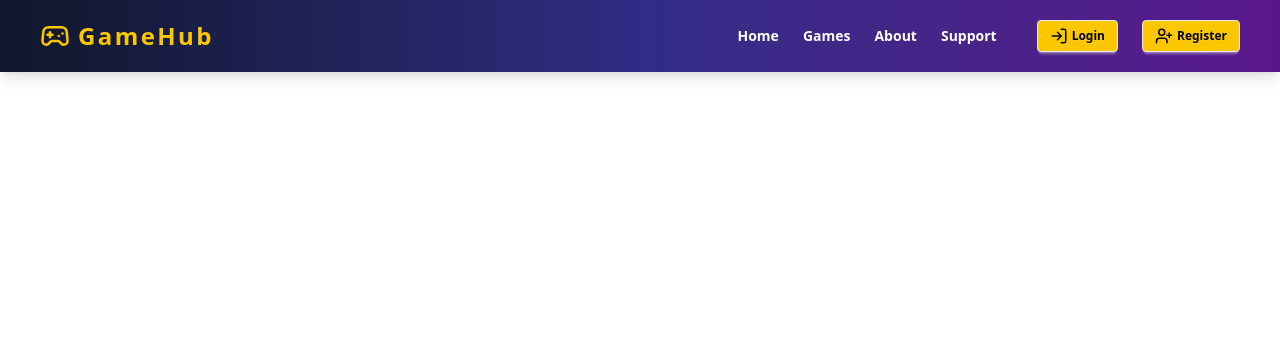
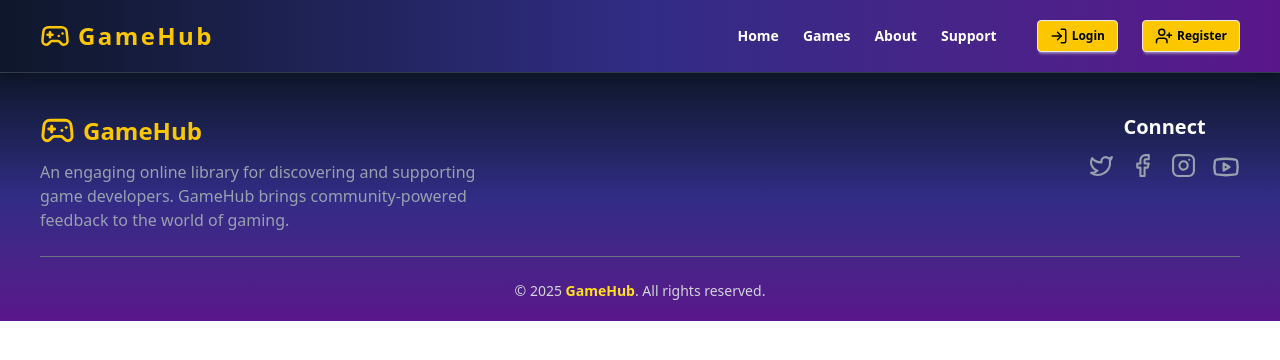
Before and after one commit to Hlamong55/GameHub-A-Game-Library, a React (Vite) app: page / in a window 1280 px wide. Shown: the top 360 px of the page. Built offline with nearby package versions, Linux system fonts and the light colour scheme.

Commit message:
designed upto footer

```diff
--- /dev/null
+++ b/src/components/Footer.jsx
@@ -0,0 +1,49 @@
+import React from "react";
+import { Gamepad2, Twitter, Facebook, Instagram, Youtube } from "lucide-react";
+
+const Footer = () => {
+  return (
+    <footer className="bg-linear-to-b from-slate-900 via-indigo-900 to-purple-900 text-gray-300 pt-10 pb-5 border-t border-gray-700">
+      <div className="max-w-7xl mx-auto px-6 md:px-10">
+        <div className="flex flex-col md:flex-row justify-between items-start gap-10">
+          <div className="flex-1">
+            <div className="flex items-center gap-2 mb-3">
+              <Gamepad2 size={35} className="text-yellow-400" />
+              <h2 className="text-2xl font-extrabold text-yellow-400">GameHub</h2>
+            </div>
+            <p className="  max-w-md text-gray-400">
+              An engaging online library for discovering and supporting game developers. GameHub brings
+              community-powered feedback to the world of gaming.
+            </p>
+          </div>
+
+          <div>
+            <h3 className="text-xl font-semibold mb-3 text-white text-center">Connect</h3>
+            <div className="flex gap-4 text-gray-400">
+              <a href="#" className="hover:text-yellow-400 transition-colors duration-300">
+                <Twitter size={25} />
+              </a>
+              <a href="#" className="hover:text-yellow-400 transition-colors duration-300">
+                <Facebook size={25} />
+              </a>
+              <a href="#" className="hover:text-yellow-400 transition-colors duration-300">
+                <Instagram size={25} />
+              </a>
+              <a href="#" className="hover:text-yellow-400 transition-colors duration-300">
+                <Youtube size={28} />
+              </a>
+            </div>
+          </div>
+        </div>
+
+        <div className="my-6 border-t border-gray-500"></div>
+
+        <div className="text-center text-sm text-gray-300">
+          © {new Date().getFullYear()} <span className="text-yellow-300 font-semibold">GameHub</span>. All rights reserved.
+        </div>
+      </div>
+    </footer>
+  );
+};
+
+export default Footer;
--- a/src/layouts/HomeLayout.jsx
+++ b/src/layouts/HomeLayout.jsx
@@ -1,6 +1,7 @@
 import React from 'react';
 import { Outlet } from 'react-router';
 import Navbar from '../components/Navbar';
+import Footer from '../components/Footer';
 
 const HomeLayout = () => {
     return (
@@ -12,7 +13,7 @@ const HomeLayout = () => {
                 <Outlet></Outlet>
             </main>
             <footer>
-
+                <Footer></Footer>
             </footer>
         </div>
     );
```
